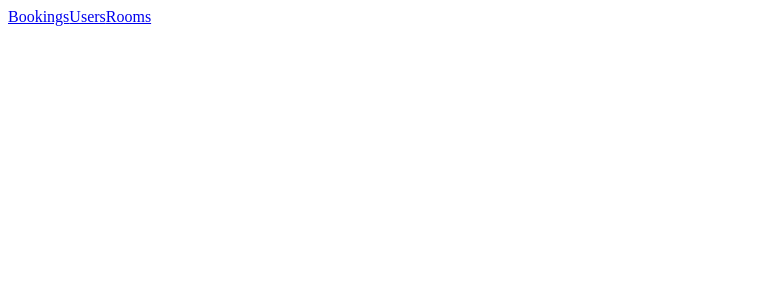
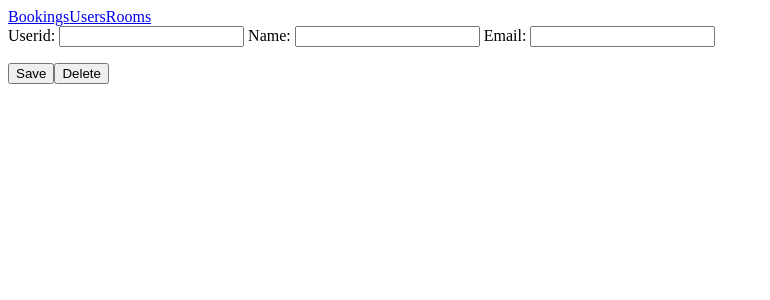
Before and after one commit to imrehorv/roombooking, an Angular app: page /userdetail/1 in a window 1280 px wide. Before the commit this address led to /. Shown: the top 300 px of the page, without its empty margins (0-770 px from the left). Built offline with nearby package versions, Linux system fonts and the light colour scheme; no server answers.

Commit message:
delete implemented

```diff
--- a/src/app/app-routing.module.ts
+++ b/src/app/app-routing.module.ts
@@ -3,11 +3,13 @@ import { RouterModule, Routes } from '@angular/router';
 import { DaysComponent } from './days/days.component';
 import { UsersComponent } from './users/users.component';
 import { RoomsComponent } from './rooms/rooms.component';
+import { UserComponent } from './user/user.component';
 
 const routes: Routes = [
   { path: '', redirectTo: '/bookings', pathMatch: 'full' },
   { path: 'bookings', component: DaysComponent },
   { path: 'users', component: UsersComponent },
+  { path: 'userdetail/:id', component: UserComponent },
   { path: 'rooms', component: RoomsComponent }
 ];
 
--- a/src/app/app.module.ts
+++ b/src/app/app.module.ts
@@ -11,6 +11,7 @@ import { DayComponent } from './day/day.component';
 import { UsersComponent } from './users/users.component';
 import { MenuComponent } from './menu/menu.component';
 import { RoomsComponent } from './rooms/rooms.component';
+import { UserComponent } from './user/user.component';
 
 @NgModule({
   declarations: [
@@ -19,7 +20,8 @@ import { RoomsComponent } from './rooms/rooms.component';
     DayComponent,
     UsersComponent,
     MenuComponent,
-    RoomsComponent
+    RoomsComponent,
+    UserComponent
   ],
   imports: [
     BrowserModule,
--- a/src/app/user.service.ts
+++ b/src/app/user.service.ts
@@ -18,4 +18,16 @@ export class UserService {
   list():Observable<User[]> {
      return this.http.get<User[]>(`${environment.baseUrl}/api/user`);
   }
+
+  loadUser(id:string): Observable<User> {
+    return this.http.get<User>(`${environment.baseUrl}/api/user/${id}`);
+  }
+
+  save(user:User): Observable<User>  {
+    return this.http.post<User>(`${environment.baseUrl}/api/user/`,user);
+  }
+
+  delete(user:User): Observable<void>  {
+    return this.http.delete<void>(`${environment.baseUrl}/api/user/${user.id}`);
+  }
 }
--- /dev/null
+++ b/src/app/user/user.component.html
@@ -0,0 +1,18 @@
+<form [formGroup]="userform">
+    <label>
+        Userid:
+        <input type="text" formControlName="id">
+    </label>
+    <label>
+        Name:
+        <input type="text" formControlName="name">
+    </label>
+    <label>
+        Email:
+        <input type="text" formControlName="email">
+    </label>
+    <p>
+        <button (click)="save()">Save</button>
+        <button (click)="delete()">Delete</button>
+    </p>
+</form>
--- /dev/null
+++ b/src/app/user/user.component.ts
@@ -0,0 +1,47 @@
+import { Component, OnInit, Input } from '@angular/core';
+import { User } from '../iuser';
+import { UserService } from '../user.service';
+import { ActivatedRoute } from '@angular/router';
+import { Location } from '@angular/common';
+import { FormBuilder } from '@angular/forms';
+
+@Component({
+  selector: 'rb-user',
+  templateUrl: './user.component.html',
+  styleUrls: ['./user.component.css']
+})
+export class UserComponent implements OnInit {
+
+  constructor(private userService : UserService,private route: ActivatedRoute,private location: Location,private fb:FormBuilder) { }
+
+  userform=this.fb.group(
+    {
+      id:[''],
+      name:[''],
+      email:['']
+    }
+  );
+
+  ngOnInit() {
+    const id=this.route.snapshot.paramMap.get('id');
+    console.log(`id from route:${id}`);
+    this.userService.loadUser(id).subscribe(
+      data=>{
+        this.userform.patchValue(data);
+      }
+    );
+  }
+
+  save() {
+    this.userService.save(this.userform.value).subscribe(
+      data=>location.replace('users')
+    );
+  }
+
+  delete() {
+    this.userService.delete(this.userform.value).subscribe(
+      ()=>location.replace('users')
+    );
+  }
+
+}
--- a/src/app/users/users.component.html
+++ b/src/app/users/users.component.html
@@ -3,6 +3,6 @@
         <th>Userid</th><th>Name</th><th>Email</th>
     </tr>
     <tr *ngFor="let user of users">
-        <td>{{user.id}}</td><td>{{user.name}}</td><td>{{user.email}}</td>
+        <td><a routerLink="/userdetail/{{user.id}}">{{user.id}}</a></td><td>{{user.name}}</td><td>{{user.email}}</td>
     </tr>
 </table>
```
Also changed, not shown: src/app/user/user.component.css (added), 1 other file (tests, documents, lock files or other folders).
